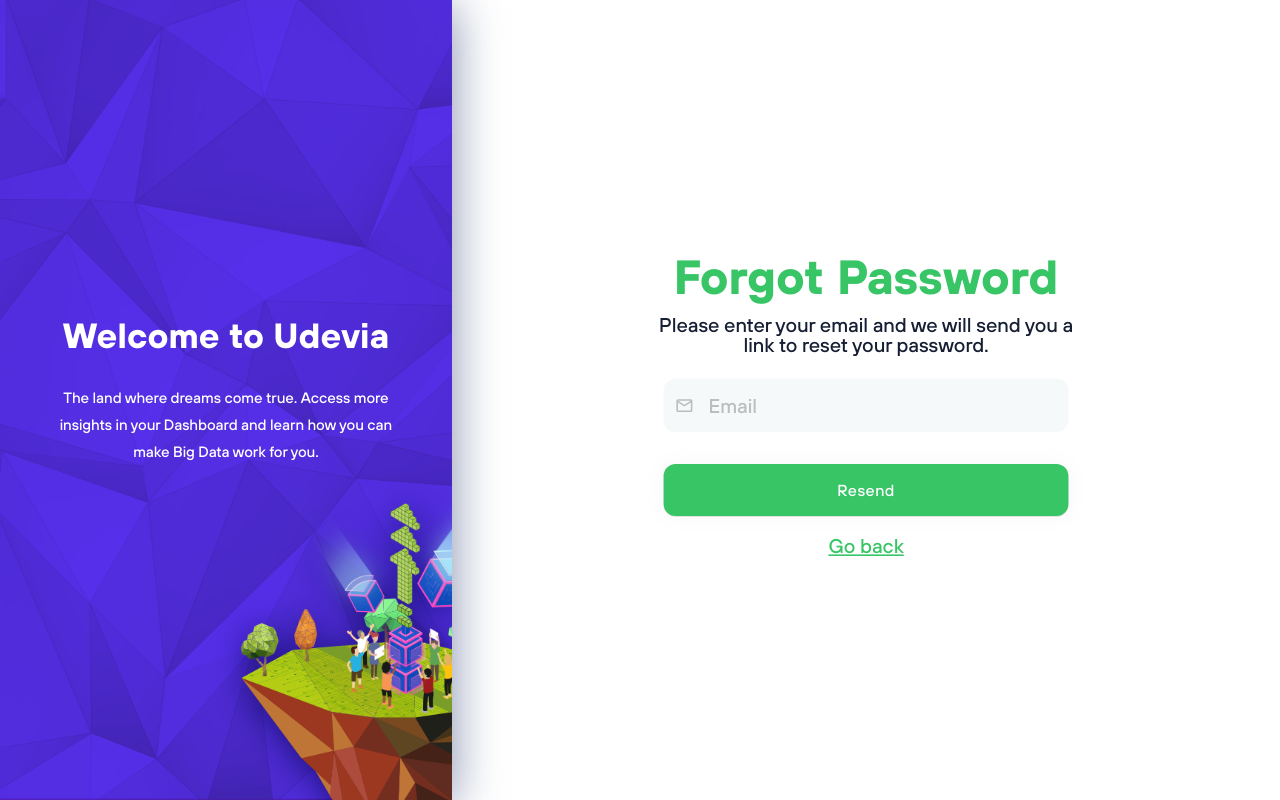
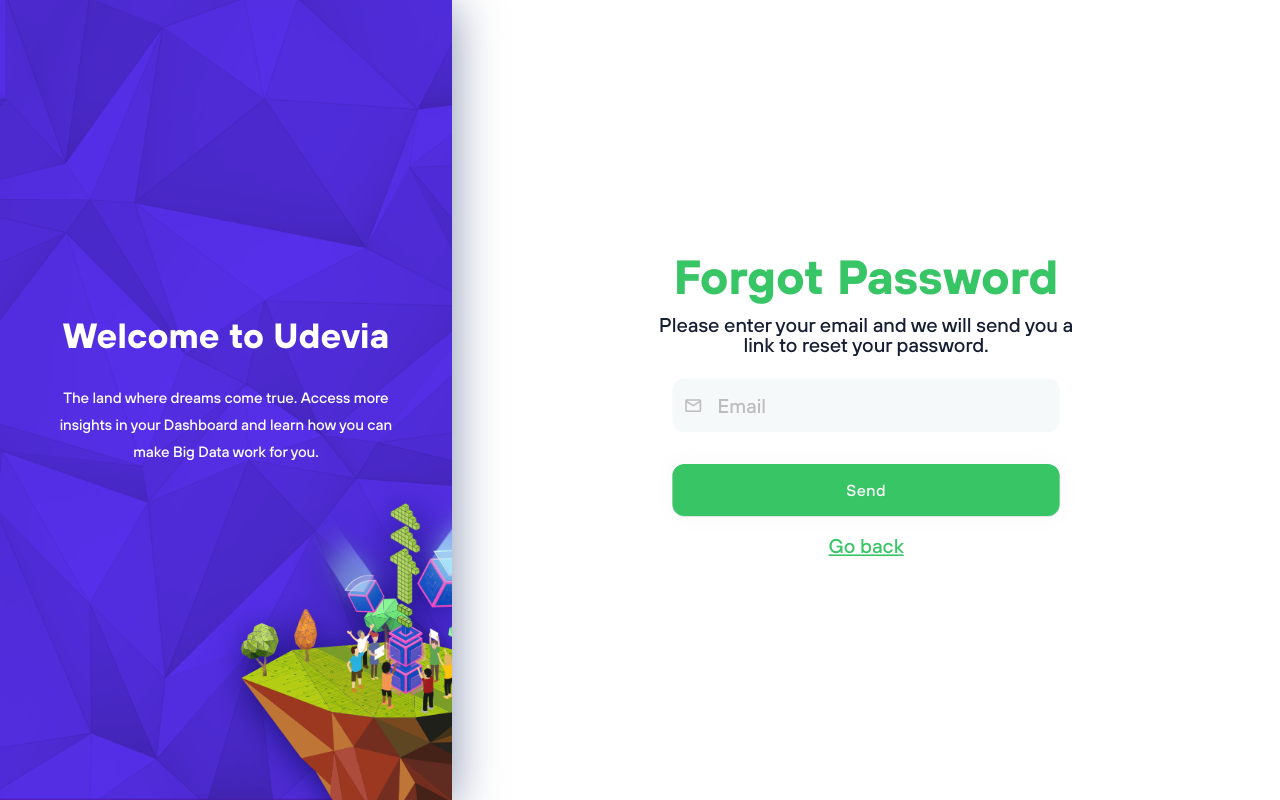
Before and after one commit to robellorin/react-pro, a React (Create React App) app: page /auth/forgot-password in a window 1280 px wide. Built offline with nearby package versions, Linux system fonts and the light colour scheme; no server answers; what axios-mock-adapter, jss-rtl, validate.js would draw is missing.

Commit message:
update reset passowrd

```diff
--- a/src/views/ResetPassword/ForgotPassword.js
+++ b/src/views/ResetPassword/ForgotPassword.js
@@ -184,8 +184,8 @@
     '&::placeholder': {
       color: '#bdbdbd',
     },
-    "&:-webkit-autofill": {
-      WebkitBoxShadow: "0 0 0 1000px #f5f9f9 inset"
+    '&:-webkit-autofill': {
+      WebkitBoxShadow: '0 0 0 1000px #f5f9f9 inset'
     }
   },
 
@@ -222,12 +222,13 @@
   const sendRequest = () => {
     dispatch(forgotPassword(email));
     setOpen(true);
-  }
+  };
 
   const handleChange = (event) => {
     event.persist();
     setEmail(event.target.value);
-  }
+  };
+
   return (
     <Page
       className={classes.root}
@@ -247,11 +248,11 @@
       <div className={classes.container}>
         <Hidden mdDown>
           <div style={{ position: 'relative', filter: 'drop-shadow(0px 5px 24.5px rgba(33,51,109,0.56))' }}>
-            <img src='/images/auth/bg.png' alt='background' style={{ height: '100vh' }} />
+            <img src="/images/auth/bg.png" alt="background" style={{ height: '100vh' }} />
             <div className={classes.greetingWrapper}>
               <Typography className={classes.hello}>Welcome to Udevia</Typography>
               <Typography className={classes.greetings}>
-              The land where dreams come true. Access more insights in your Dashboard and learn how you can make Big Data work for you.
+                The land where dreams come true. Access more insights in your Dashboard and learn how you can make Big Data work for you.
               </Typography>
             </div>
           </div>
@@ -267,17 +268,17 @@
           </Typography>
           <div>
             <TextField
-            classes={{ root: classes.textField}}
+              classes={{ root: classes.textField }}
               fullWidth
-              style={{marginTop: 25}}
+              style={{ marginTop: 25 }}
               placeholder="Email"
               name="email"
               type="email"
               onChange={handleChange}
               value={email}
-              autoComplete='off'
+              autoComplete="off"
               InputProps={{
-                classes: {input: classes.input},
+                classes: { input: classes.input },
                 startAdornment: (
                   <InputAdornment position="start">
                     <MailOutlineIcon className={classes.icon} />
@@ -294,7 +295,7 @@
               type="button"
               variant="contained"
             >
-              Resend
+              Send
             </Button>
           </div>
           <Divider className={classes.divider} />
```
